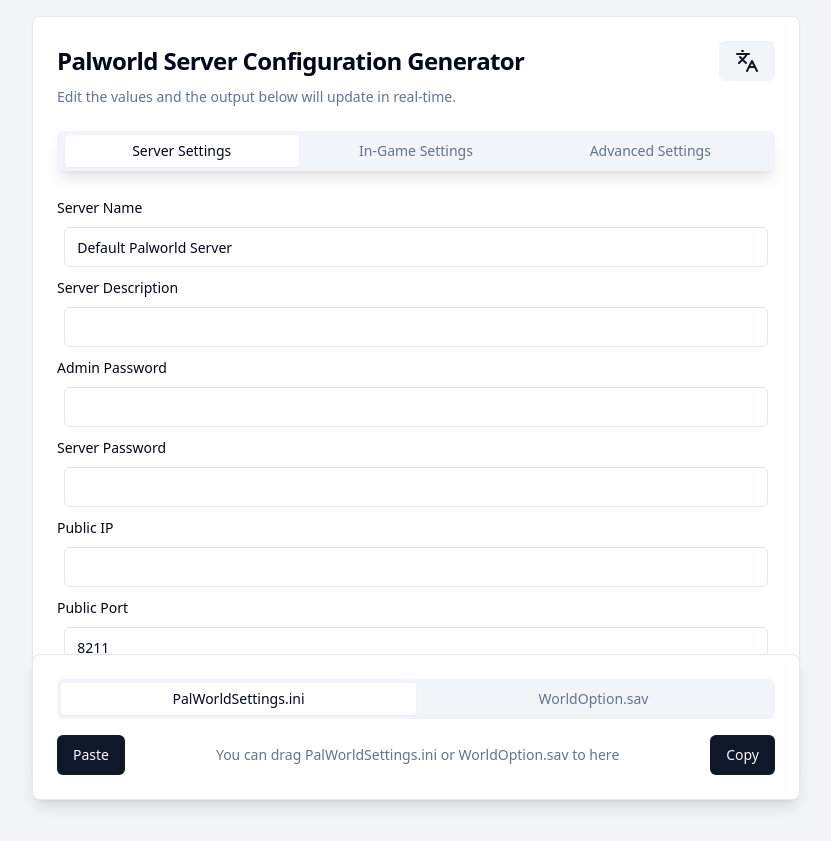
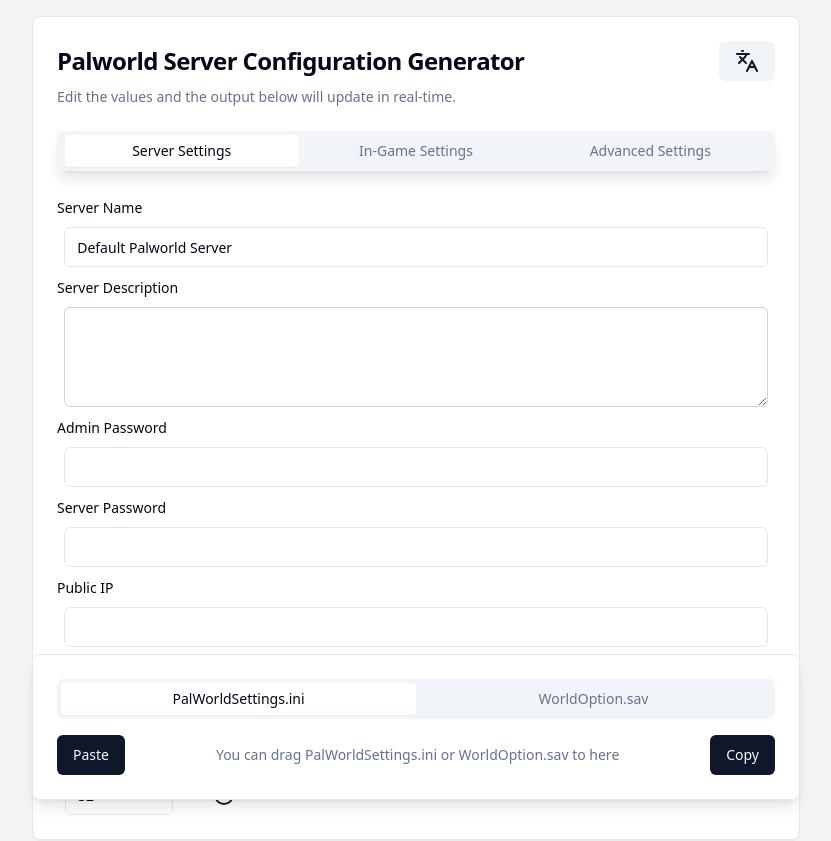
Before and after one commit to Bluefissure/pal-conf, a React (Vite) app: page / in a window 1280 px wide. Shown: the top 841 px of the page, without its empty margins (224-1055 px from the left). Built offline with nearby package versions, Linux system fonts and the light colour scheme.

Commit message:
feat: allow multiline for server description

```diff
--- a/src/App.tsx
+++ b/src/App.tsx
@@ -432,6 +432,7 @@
         value={entryValue}
         onChange={onStateChanged(id)}
         disabled={disabled}
+        multiline={entry.id === "ServerDescription"}
         {...(entry.type === "integer" ? { type: "number" } : {})}
       />
     );
--- a/src/components/textInput.tsx
+++ b/src/components/textInput.tsx
@@ -11,9 +11,10 @@
     id: string;
     name: string;
     value: string;
-    onChange: React.ChangeEventHandler<HTMLInputElement>;
+    onChange: React.ChangeEventHandler<HTMLInputElement | HTMLTextAreaElement>;
     type?: string;
     disabled?: boolean;
+    multiline?: boolean;
 }) {
     const {
         id,
@@ -22,7 +23,26 @@
         value,
         onChange,
         disabled,
+        multiline,
     } = props;
+    const inputElement = multiline ? (
+        <textarea
+            id={id}
+            value={value}
+            onChange={onChange}
+            className="w-[98%] h-[100px] p-2 border border-gray-300 rounded-md"
+            disabled={disabled}
+        />
+    ): (
+        <Input
+            value={value}
+            id={id}
+            onChange={onChange}
+            type={type}
+            className="w-[98%]"
+            disabled={disabled}
+        />
+    )
     return (
         <div className="flex flex-col items-center space-y-2">
             <TooltipProvider>
@@ -35,7 +55,7 @@
                     </TooltipTrigger>
                 </Tooltip>
             </TooltipProvider>
-            <Input className="w-[98%]" value={value} id={id} onChange={onChange} type={type} disabled={disabled} />
+            {inputElement}
         </div>
     );
 }
--- /dev/null
+++ b/src/components/ui/textarea.tsx
@@ -0,0 +1,24 @@
+import * as React from "react"
+
+import { cn } from "@/lib/utils"
+
+export interface TextareaProps
+  extends React.TextareaHTMLAttributes<HTMLTextAreaElement> {}
+
+const Textarea = React.forwardRef<HTMLTextAreaElement, TextareaProps>(
+  ({ className, ...props }, ref) => {
+    return (
+      <textarea
+        className={cn(
+          "flex min-h-[80px] w-full rounded-md border border-input bg-background px-3 py-2 text-sm ring-offset-background placeholder:text-muted-foreground focus-visible:outline-none focus-visible:ring-2 focus-visible:ring-ring focus-visible:ring-offset-2 disabled:cursor-not-allowed disabled:opacity-50",
+          className
+        )}
+        ref={ref}
+        {...props}
+      />
+    )
+  }
+)
+Textarea.displayName = "Textarea"
+
+export { Textarea }
```
